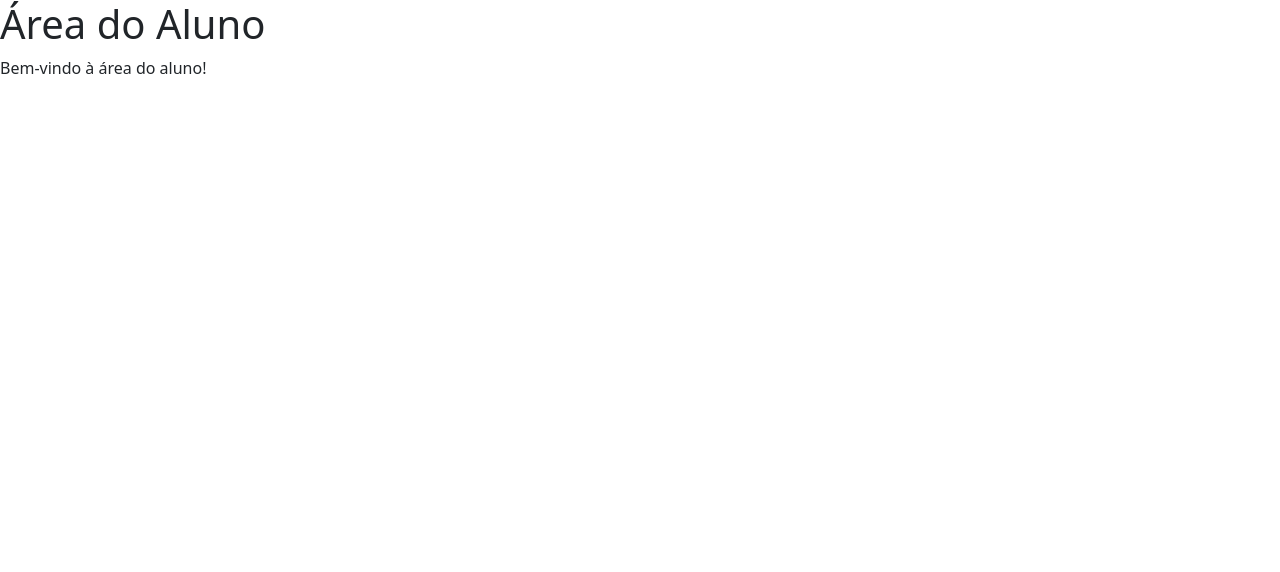
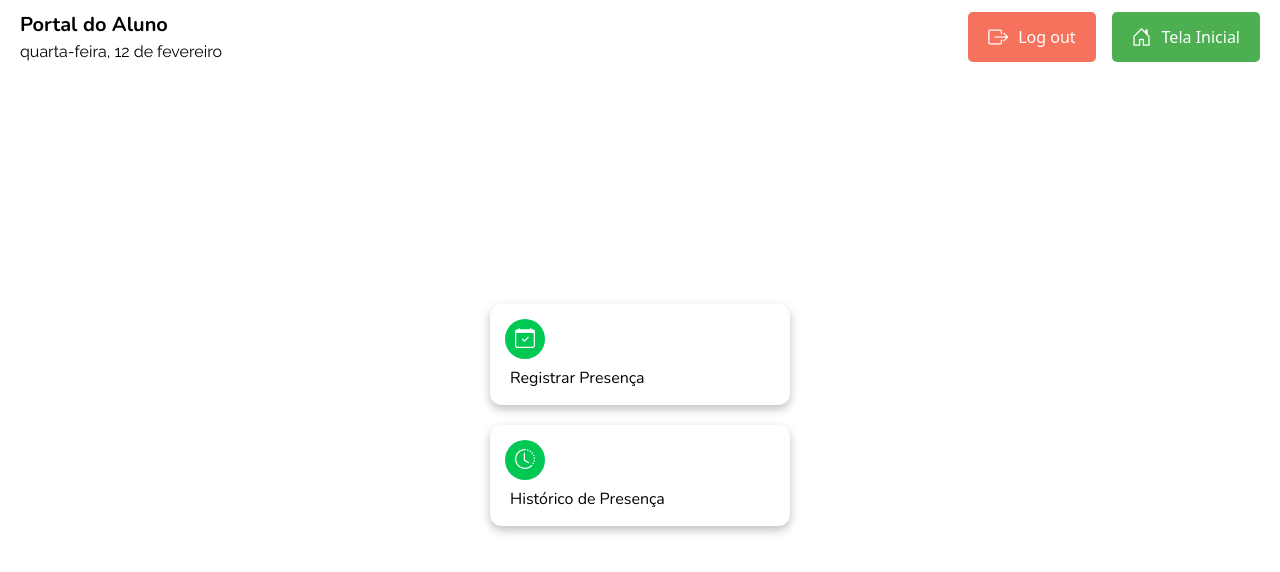
Before and after one commit to orbitechz/attendance-frontend, a React (Create React App) app: page /area-aluno in a window 1280 px wide. Shown: the top 572 px of the page. Built offline with nearby package versions, Linux system fonts and the light colour scheme.

Commit message:
feat: tela portal do aluno

```diff
--- a/package.json
+++ b/package.json
@@ -4,7 +4,6 @@
   "private": true,
   "dependencies": {
     "@testing-library/jest-dom": "^5.17.0",
-    "@testing-library/react": "^13.4.0",
     "@testing-library/user-event": "^13.5.0",
     "ajv": "^8.17.1",
     "bootstrap": "^5.3.3",
--- a/src/pages/AreaAluno.js
+++ b/src/pages/AreaAluno.js
@@ -1,12 +1,55 @@
-import React from 'react';
+import React from 'react'
+import { useNavigate } from 'react-router-dom'
+import '../styles/AreaAluno.css'
+import PortalButton from '../components/PortalButton'
 
 const AreaAluno = () => {
+    const navigate = useNavigate()
+
+    const today = new Date().toLocaleDateString('pt-BR', {
+        weekday: 'long',
+        day: 'numeric',
+        month: 'long'
+    })
     return (
-        <div>
-            <h1>Área do Aluno</h1>
-            <p>Bem-vindo à área do aluno!</p>
+        <div className="portal-aluno-container">
+            <header className="header">
+                <div className="main-header d-flex flex-column">
+                    <p className="title fw-bold">Portal do Aluno</p>
+                    <p className="date">{today}</p>
+                </div>
+                <div className="actions d-flex gap-3">
+                    <button className="logout-btn">
+                        <i
+                            className="bi bi-box-arrow-right"
+                            style={{ fontSize: '20px' }}
+                        ></i>
+                        Log out
+                    </button>
+                    <button className="back-btn" onClick={() => navigate('/')}>
+                        <i className="bi bi-house-door" style={{ fontSize: '20px' }}></i>
+                        Tela Inicial
+                    </button>
+                </div>
+            </header>
+
+            <div className="action-container d-flex flex-column align-items-center justify-content-center">
+                <div className="portals d-flex flex-column">
+                    <PortalButton
+                        icon="bi-calendar-check"
+                        label="Registrar Presença"
+                        onClick={() => navigate('/registrar-presenca')}
+                    />
+
+                    <PortalButton
+                        icon="bi-clock-history"
+                        label="Histórico de Presença"
+                        onClick={() => navigate('/historico-presenca')}
+                    />
+                </div>
+            </div>
         </div>
-    );
-};
+    )
+}
 
-export default AreaAluno;
+export default AreaAluno
--- /dev/null
+++ b/src/styles/AreaAluno.css
@@ -0,0 +1,8 @@
+.portal-aluno-container {
+    display: flex;
+    flex-direction: column;
+    align-items: center;
+    justify-content: center;
+    height: 100vh;
+    background-color: #ffffff;
+  }
```
Also changed, not shown: src/components/PortalButton.js (line endings or trailing spaces), 1 other file (tests, documents, lock files or other folders).
